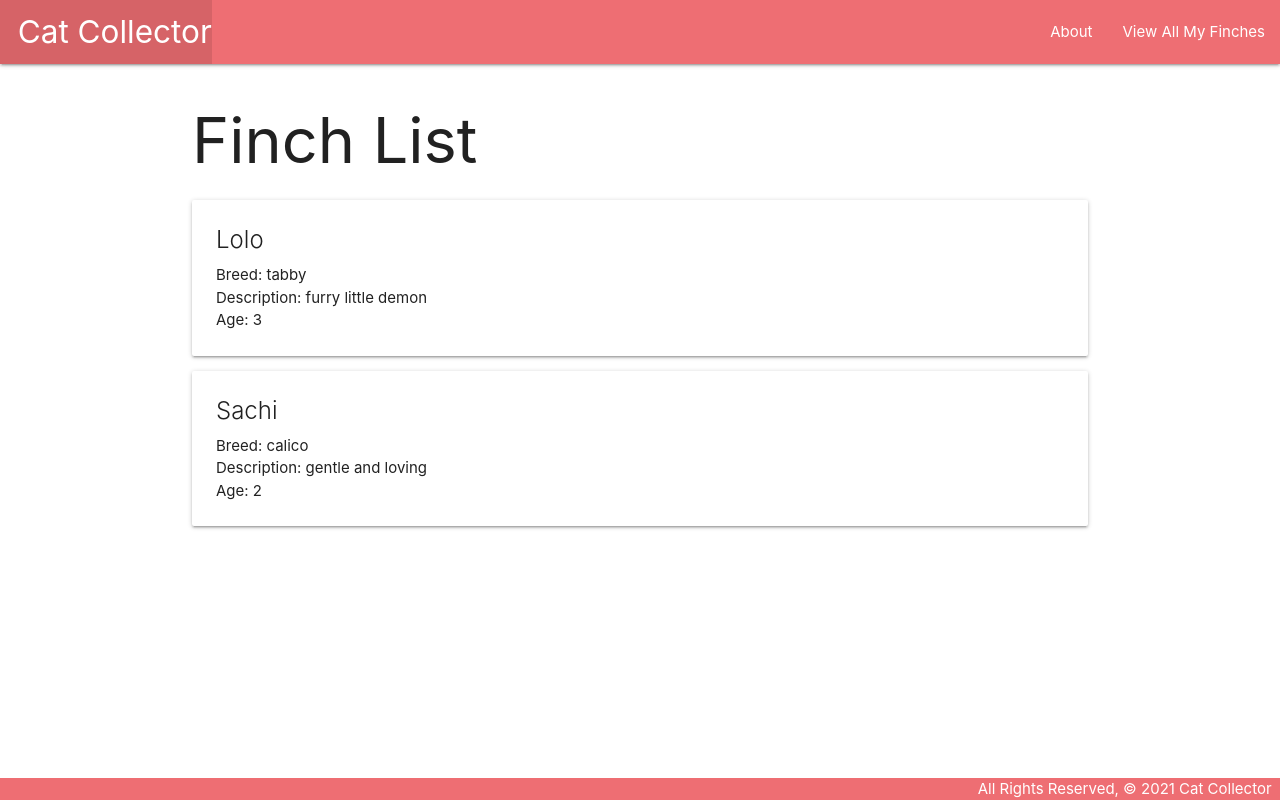
After one commit to KeyNun95/finchcollector, a Django app: page /finches/ in a window 1280 px wide. The commit adds this page. Run offline with Django 4.2, Linux system fonts and the light colour scheme.

Commit message:
view all my finches

```diff
--- a/main_app/templates/base.html
+++ b/main_app/templates/base.html
@@ -5,7 +5,7 @@
   <meta charset="UTF-8">
   <meta name="viewport" content="width=device-width, initial-scale=1.0">
   <meta http-equiv="X-UA-Compatible" content="ie=edge">
-  <title>Cat Collector</title>
+  <title>Finch Collector</title>
   <link rel="stylesheet" href="https://cdnjs.cloudflare.com/ajax/libs/materialize/1.0.0/css/materialize.min.css">
   <link rel="stylesheet" type="text/css" href="{% static 'css/style.css' %}">
 </head>
@@ -18,6 +18,7 @@
         </ul>
         <ul class="right">
           <li><a href="/about">About</a></li>
+          <li><a href="/finches">View All My Finches</a></li>
         </ul>
       </div>
     </nav>
--- /dev/null
+++ b/main_app/templates/finches/index.html
@@ -0,0 +1,20 @@
+{% extends 'base.html' %} {% block content %}
+
+<h1>Finch List</h1>
+
+{% for finch in finches %}
+    <div class="card">
+        <div class="card-content">
+            <span class="card-title">{{ finch.name }}</span>
+            <p>Breed: {{ finch.breed }}</p>
+            <p>Description: {{ finch.description }}</p>
+            {% if finch.age > 0 %}
+                <p>Age: {{ finch.age }}</p>
+            {% else %}
+                <p>Age: Fledgling</p>
+            {% endif %}
+        </div>
+    </div>
+{% endfor %}
+
+{% endblock %}
--- a/main_app/urls.py
+++ b/main_app/urls.py
@@ -4,4 +4,5 @@ from . import views
 urlpatterns = [
     path('', views.home, name='home'),
     path('about/', views.about, name='about'),
+    path('finches/', views.finches_index, name='index')
 ]
--- a/main_app/views.py
+++ b/main_app/views.py
@@ -1,8 +1,17 @@
 from django.shortcuts import render
 
+finches = [
+  {'name': 'Lolo', 'breed': 'tabby', 'description': 'furry little demon', 'age': 3},
+  {'name': 'Sachi', 'breed': 'calico', 'description': 'gentle and loving', 'age': 2},
+]
 # Create your views here.
 def home(request):
     return render(request, 'home.html')
 
 def about(request):
     return render(request, 'about.html')
+
+def finches_index(request):
+    return render(request, 'finches/index.html', {
+        'finches': finches
+    })
```
